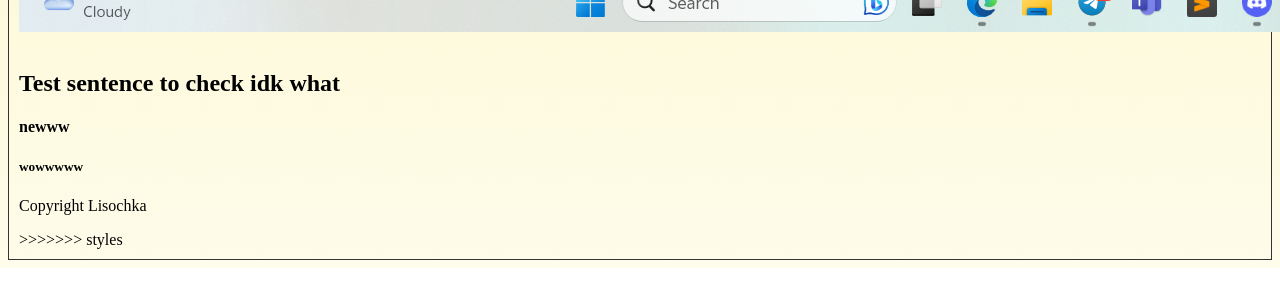
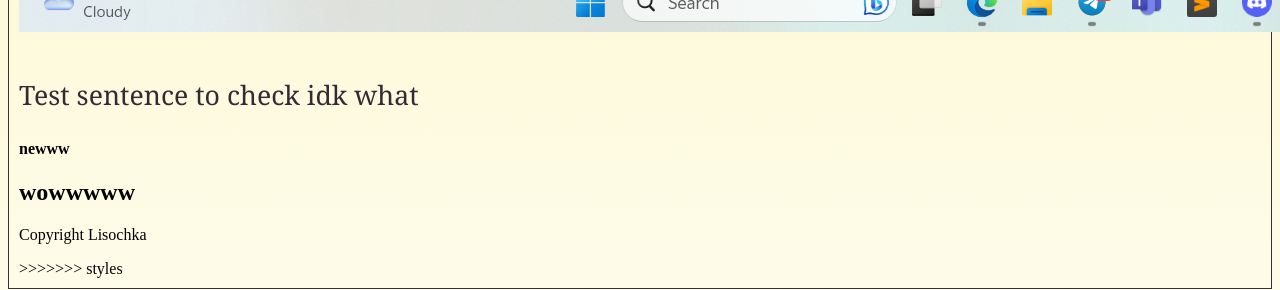
Before and after one commit to ysolomakha/mytestLAB, a plain HTML site: page index.html in a window 1280 px wide. Shown: the part 3126-3416 px from the top of the page. Before the commit the page ends 3394 px from the top, so only its background shows below. Drawn offline with Linux system fonts and the light colour scheme.

Commit message:
fix2 commit 3 - chenge headers in index.html

```diff
--- a/index.html
+++ b/index.html
@@ -18,9 +18,9 @@
     <img src="images\2023-05-09.png" alt="r"/>
         <br>
         <br>
-        <h2>Test sentence to check idk what</h2>
+        <h3>Test sentence to check idk what</h3>
         <h4>newww</h4>
-        <h5>wowwwww</h5>
+        <h2>wowwwww</h2>
     <p class="gradient">Copyright Lisochka</p>
     </body>
 >>>>>>> styles
```
